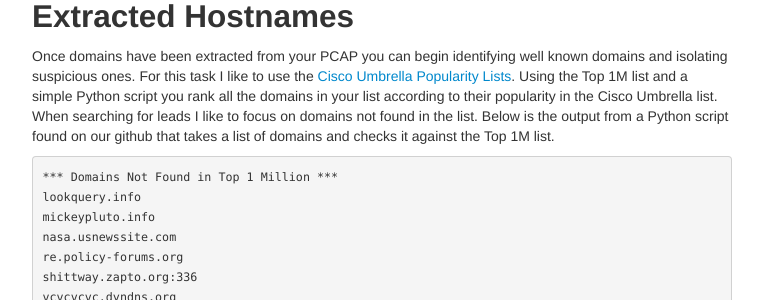
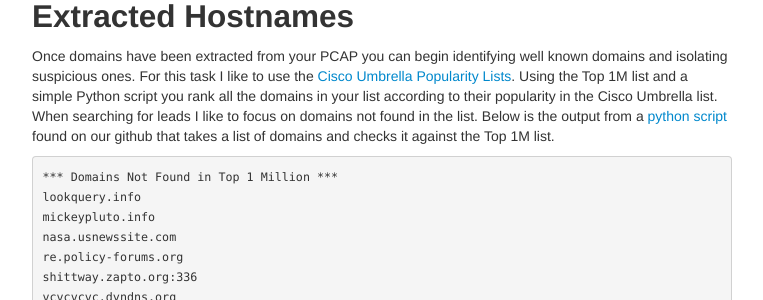
Before and after one commit to 401trg/401trg.github.io, a Jekyll site: the page built from pages/triaging-large-packet-captures-methods-for-extracting-analyzing-domains.md, in a window 1280 px wide and 900 px high, scrolled down 2053 px. Shown: the part 192-492 px from the top of the window, without its empty margins (258-1021 px from the left). Built offline with Jekyll 4.4.1, drawn with Linux system fonts in a browser that asks for light colours.

````diff
--- a/pages/triaging-large-packet-captures-methods-for-extracting-analyzing-domains.md
+++ b/pages/triaging-large-packet-captures-methods-for-extracting-analyzing-domains.md
@@ -95,7 +95,7 @@ Our main focus here has been on domains, but it's important to note that you may
 
 ## Using Cisco Umbrella List to Examine Extracted Hostnames
 
-Once domains have been extracted from your PCAP you can begin identifying well known domains and isolating suspicious ones. For this task I like to use the [Cisco Umbrella Popularity Lists](http://s3-us-west-1.amazonaws.com/umbrella-static/index.html). Using the Top 1M list and a simple Python script you rank all the domains in your list according to their popularity in the Cisco Umbrella list. When searching for leads I like to focus on domains not found in the list. Below is the output from a Python script found on our github <link> that takes a list of domains and checks it against the Top 1M list.
+Once domains have been extracted from your PCAP you can begin identifying well known domains and isolating suspicious ones. For this task I like to use the [Cisco Umbrella Popularity Lists](http://s3-us-west-1.amazonaws.com/umbrella-static/index.html). Using the Top 1M list and a simple Python script you rank all the domains in your list according to their popularity in the Cisco Umbrella list. When searching for leads I like to focus on domains not found in the list. Below is the output from a [python script](https://github.com/401trg/utilities/blob/97f7e5526beee7059dad8a58eb868c6fe5866620/popularDomains.py) found on our github that takes a list of domains and checks it against the Top 1M list.
 
 ```bash
 *** Domains Not Found in Top 1 Million ***
@@ -128,4 +128,4 @@ Note that we are checking for exact matches here.  If you are overwhelmed with a
 
 In this blog post we discussed three main ways of extracting domains from a PCAP, using TShark’s host output, extracting names from DNS queries, and extracting from HTTP host headers.  This will produce a fairly comprehensive view of the domains associated with your PCAP.  This information can be used to surface suspicious domains as well as trim traffic associated with non-suspicious domains. In future blog posts we will discuss methods for further analyzing suspicious domains.
 
-Written by James Condon, Director of Threat Research, ProtectWise.
+*Written by James Condon, Director of Threat Research, ProtectWise.*
````
